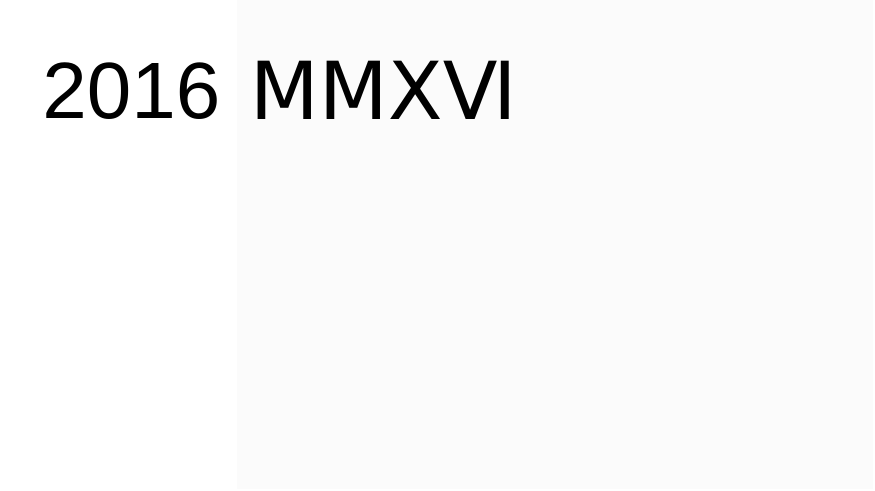
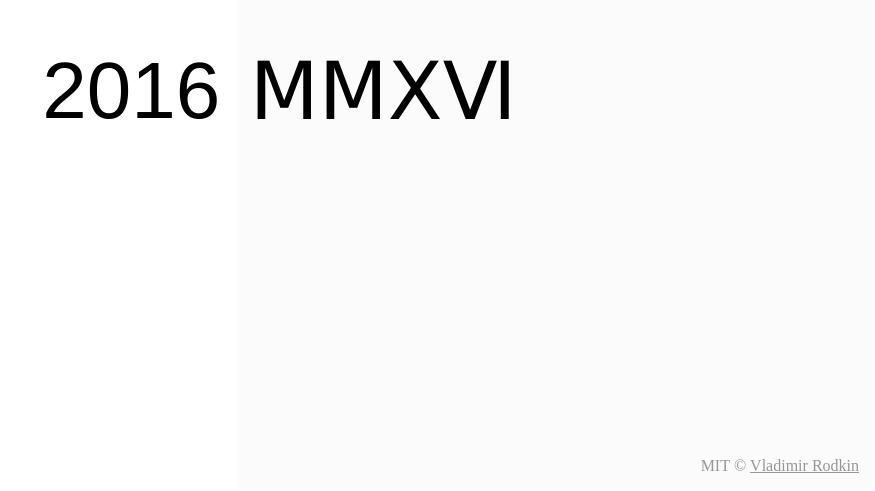
Before and after one commit to VovanR/arabic-roman-convert.js, a website: page example/index.html in a window 1280 px wide. Shown: the part 309-800 px from the top of the page, without its empty margins (405-1280 px from the left). Drawn offline with Linux system fonts and the light colour scheme; files whose address does not match are found by name.

Commit message:
chore(example): Add copyrights and repository link

```diff
--- a/example/index.html
+++ b/example/index.html
@@ -37,12 +37,30 @@
 		text-align: left;
 		background-color: #fbfbfb;
 	}
+
+	/* repository */
+	.repo {
+		position: absolute;
+		right: 0;
+		bottom: 0;
+		font-size: 100%;
+		padding: 1em;
+		text-decoration: none;
+		opacity: 0.4;
+		color: #000;
+	}
+
+	.repo span {
+		text-decoration: underline;
+	}
 	</style>
 </head>
 <body>
 
 <input id="test-in" value="" type="text" autocomplete="off">
 <input id="test-out" value="" type="text" autocomplete="off" readonly="">
+
+<a class="repo" href="https://github.com/vovanr/arabic-roman-convert.js">MIT&nbsp;©&nbsp;<span>Vladimir Rodkin</span></a>
 
 <script src="index.js"></script>
 <script>
```
